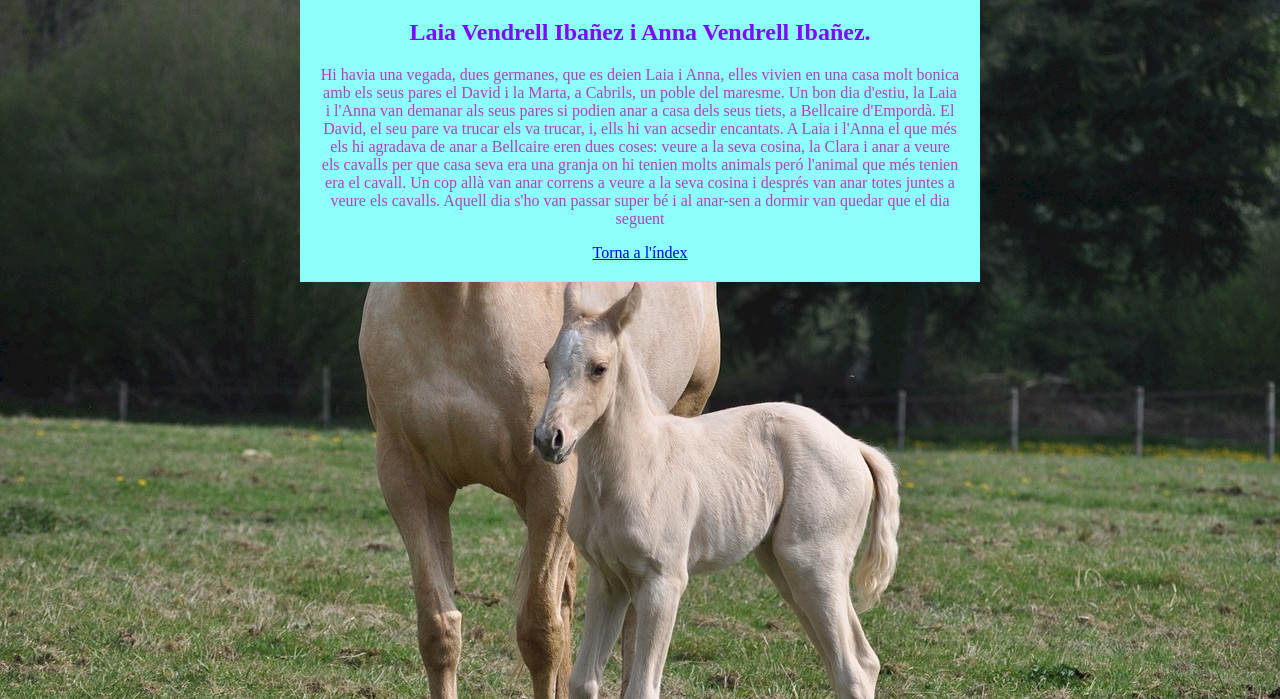
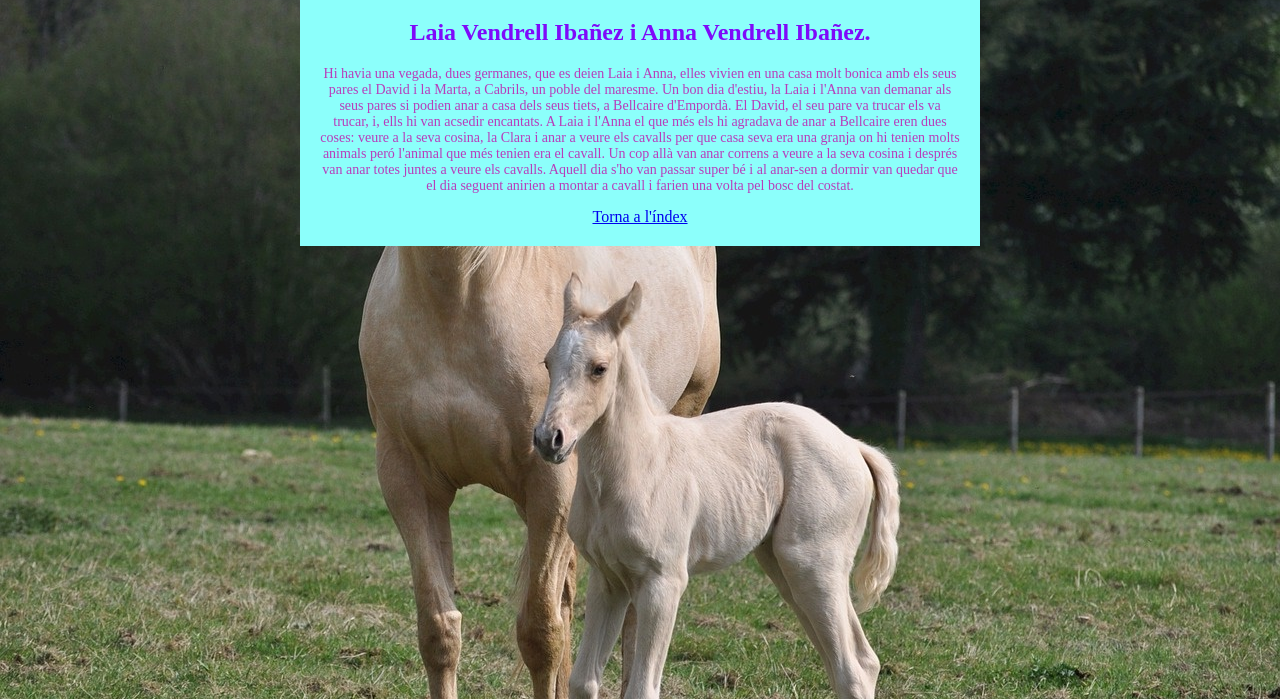
Before and after one commit to laiannacabrils/web-contes, a plain HTML site: page la-granja-dels-cavalls-especials.html in a window 1280 px wide. Shown: the part 101-800 px from the top of the page. Drawn offline with Linux system fonts and the light colour scheme.

Commit message:
petits canvis

```diff
--- a/css/estil.css
+++ b/css/estil.css
@@ -14,6 +14,7 @@ h2{
 p{
  color : #b83dba;
  font-family :  gabriola;
+ font-size: 14px;
 }
 div{
     width: 640px;
--- a/la-granja-dels-cavalls-especials.html
+++ b/la-granja-dels-cavalls-especials.html
@@ -13,7 +13,8 @@
          A Laia i l'Anna el que més els hi agradava de anar a Bellcaire eren dues coses: veure a la seva cosina, la Clara i anar a veure els cavalls per que casa seva era una granja
          on hi tenien molts animals peró l'animal que més tenien era el cavall.
          Un cop allà van anar correns a veure a la seva cosina i després van anar totes juntes a veure els cavalls. Aquell dia s'ho van passar super bé i al anar-sen a dormir van
-         quedar que el dia seguent
+         quedar que el dia seguent anirien a montar a cavall i farien una volta pel bosc del costat.
+
         </p>
 
         <a href="index.html">Torna a l'índex</a>
```
